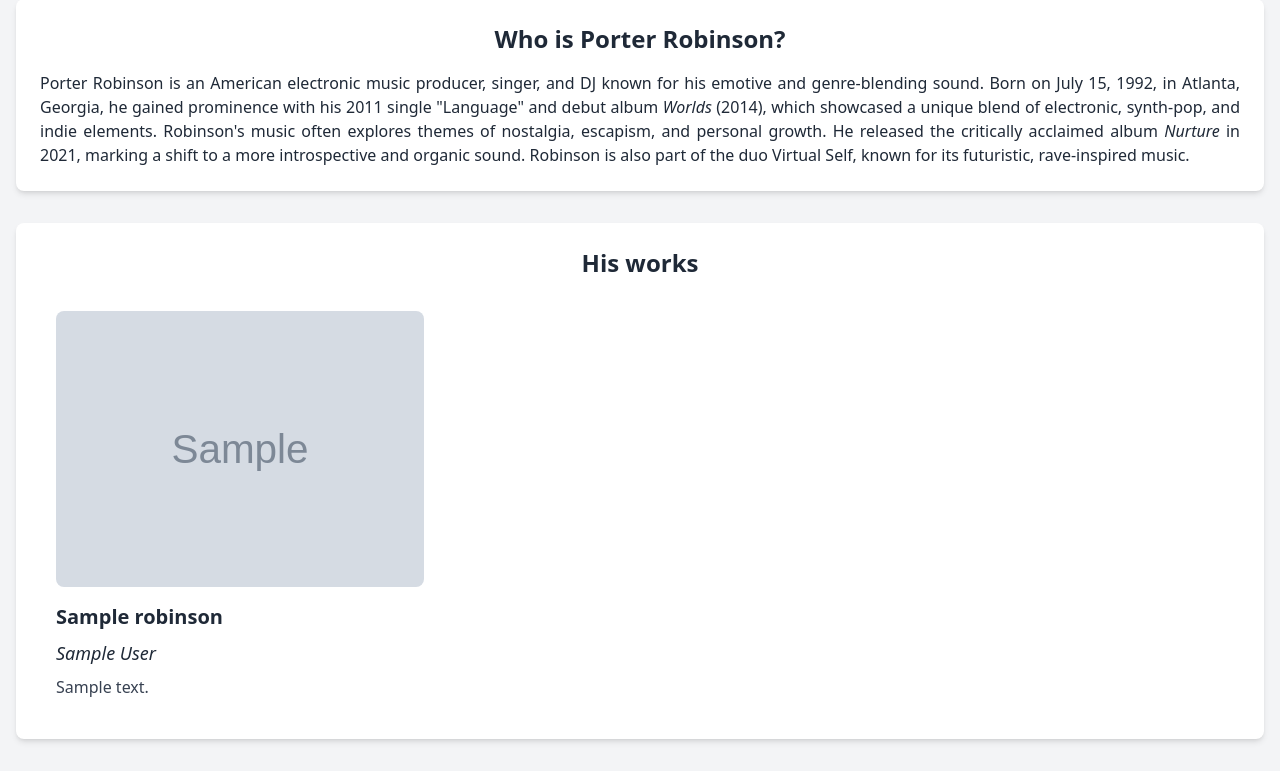
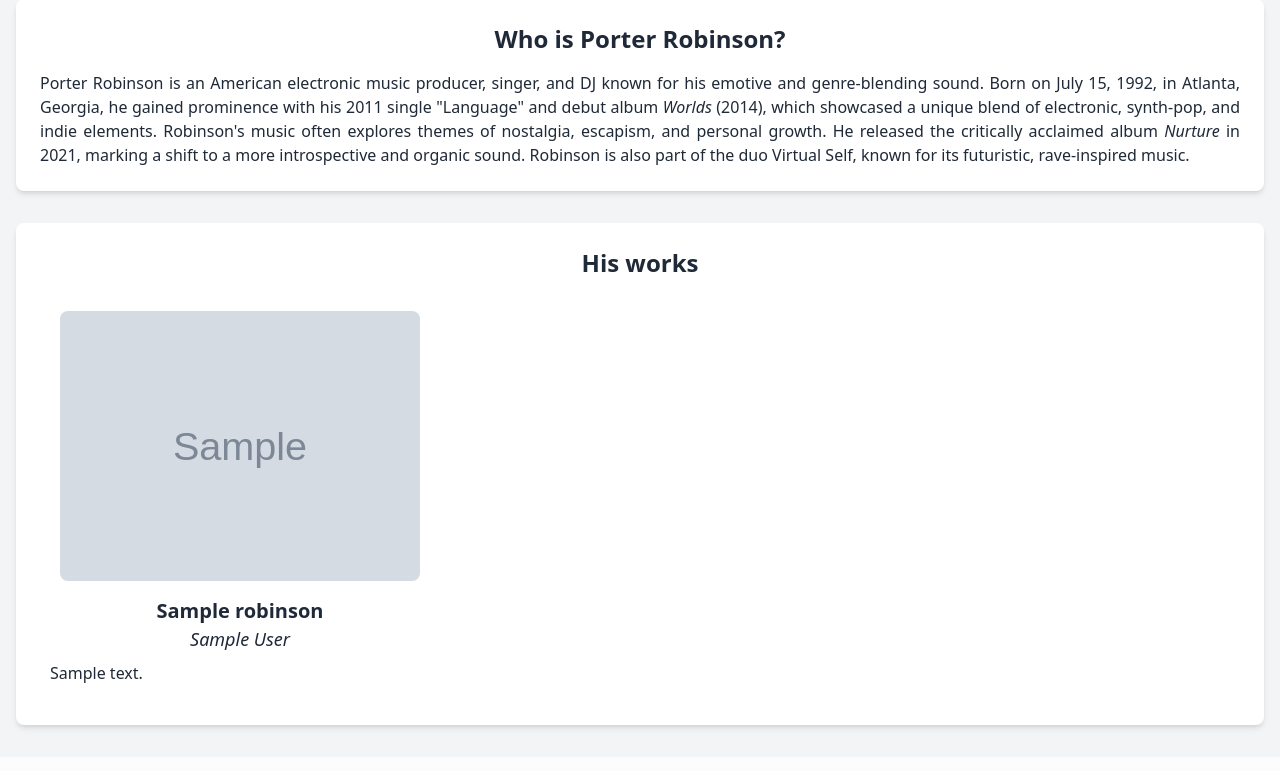
Before and after one commit to Bammcool2011/php-self-study, a PHP site: page / in a window 1280 px wide. Shown: the part 113-884 px from the top of the page. After the commit the page ends 844 px from the top, so only its background shows below. Run offline with PHP 8.4, Linux system fonts and the light colour scheme; tables that the repository leaves empty or names only in its code hold one stand-in row (values such as "Sample post"); grey boxes marked "Sample" are stand-in pictures; some libraries are stand-ins or nearby versions.

Commit message:
updated html and complete the main task

```diff
--- a/src/index.php
+++ b/src/index.php
@@ -31,7 +31,7 @@ try {
     </header>
 
     <section class="bg-white shadow-md rounded-lg p-6 mb-8">
-      <h2 class="text-2xl font-semibold mb-4 text-center">Who is Porter Robinson?</h2>
+      <h2 class="text-2xl font-bold mb-4 text-center">Who is Porter Robinson?</h2>
       <p class="text-justify">
         Porter Robinson is an American electronic music producer, singer, and DJ known for his emotive and
         genre-blending sound. Born on July 15, 1992, in Atlanta, Georgia, he gained prominence with his 2011 single
@@ -43,7 +43,7 @@ try {
     </section>
 
     <section class="bg-white shadow-md rounded-lg p-6">
-      <h2 class="text-2xl font-semibold mb-4 text-center">His works</h2>
+      <h2 class="text-2xl font-bold mb-4 text-center">His works</h2>
       <div class="flex flex-wrap">
         <?php foreach ($songs as $data) {
           $image = ($data["image"]);
@@ -51,13 +51,14 @@ try {
           $author = ($data["author"]);
           $desc = ($data["desc"]);
           ?>
-          <div class="w-1/3 p-4">
-            <img src='<?php echo $image; ?>' class="w-full rounded-lg mb-4">
-            <div class="text-xl font-bold mb-2"><?php echo $title; ?></div>
-            <div class="text-lg italic mb-2"><?php echo $author; ?></div>
-            <div class="text-base text-gray-700"><?php echo $desc; ?></div>
+          <div class="flex flex-col w-1/3 p-4">
+            <img src='<?php echo $image; ?>' class="flex self-center rounded-lg mb-4 w-[360px]">
+            <div class="text-xl font-bold text-center"><?php echo $title; ?></div>
+            <div class="text-lg text-center italic mb-2"><?php echo $author; ?></div>
+            <div class="self-center text-justify w-[380px]"><?php echo $desc; ?></div>
           </div>
         <?php } ?>
+
       </div>
     </section>
   </div>
```
